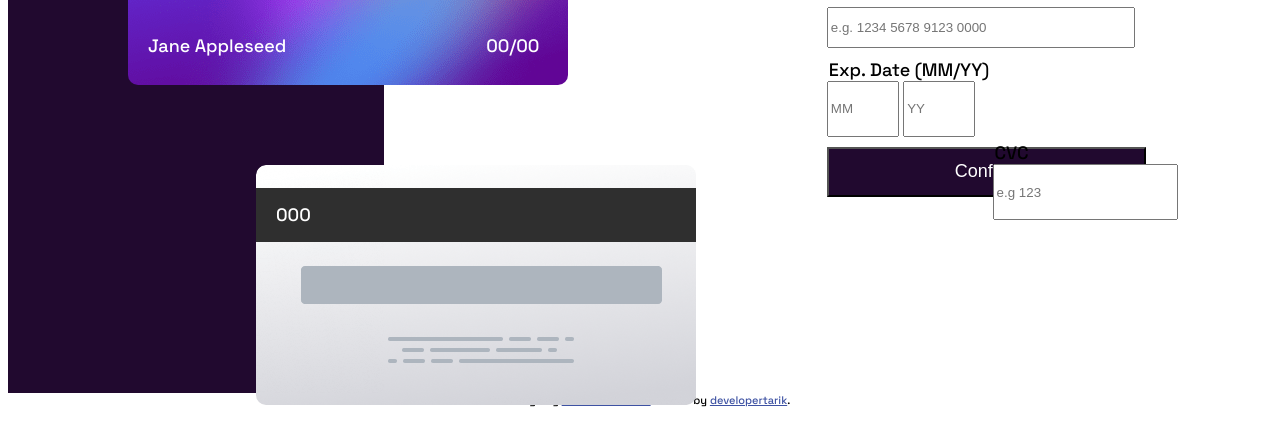
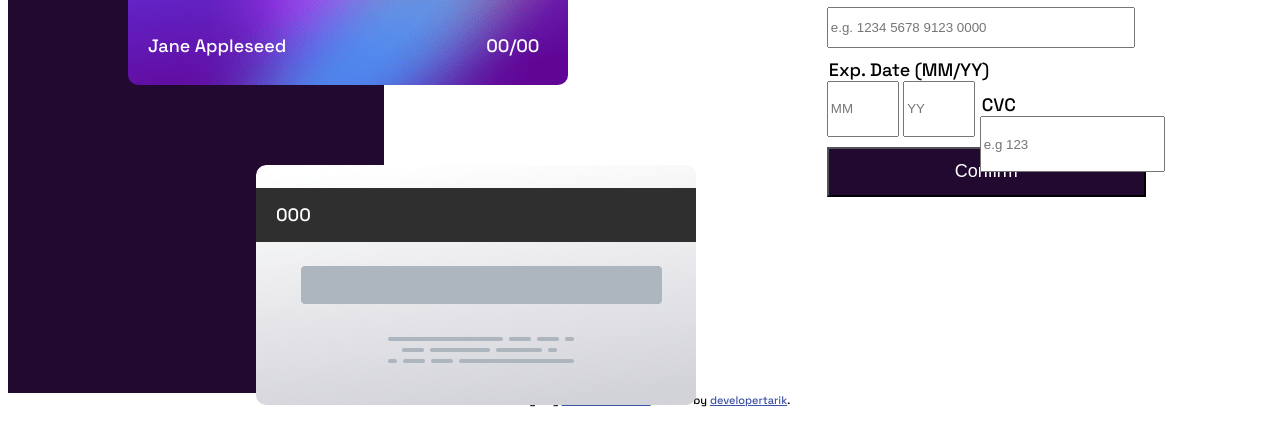
Before and after one commit to developertarik/card-project, a plain HTML site: page index.html in a window 1280 px wide. Shown: the part 315-760 px from the top of the page. Drawn offline with Linux system fonts and the light colour scheme.

Commit message:
Update style.css

```diff
--- a/styles/style.css
+++ b/styles/style.css
@@ -67,8 +67,8 @@ gap: 200px;
 }
 .cvc{
 position: absolute;
-right: 8%;
-top: 57%;
+right: 9%;
+    top: 51%;
 }
 .cvc-i{
     height: 50px;
```
